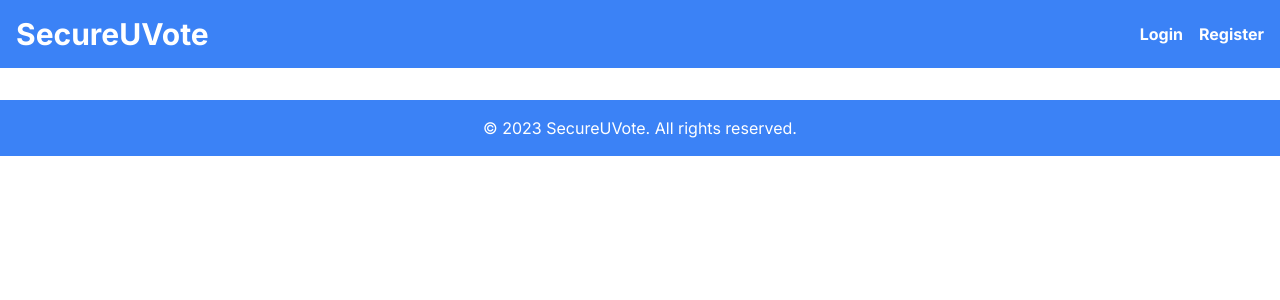
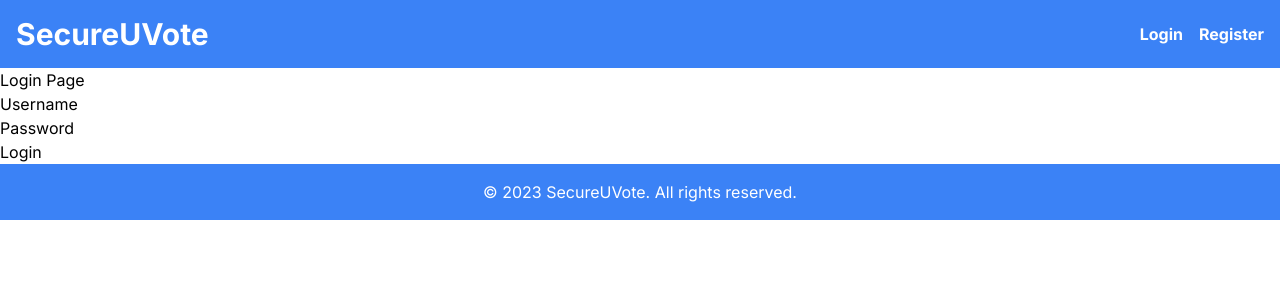
Before and after one commit to rebecca-kurtis/uledger-challenge, a Next.js app: page /login in a window 1280 px wide. Shown: the top 300 px of the page. Built offline with nearby package versions, Linux system fonts and the light colour scheme.

Commit message:
create LoginForm component

```diff
--- /dev/null
+++ b/src/app/login/LoginForm.tsx
@@ -0,0 +1,25 @@
+import React, { FormEvent } from "react";
+
+interface LoginFormProps {
+  onSubmit: (username: string, password: string) => void;
+}
+
+const LoginForm: React.FC<LoginFormProps> = () => {
+  return (
+    <form>
+      <div>
+        <label htmlFor="username">Username</label>
+        <input type="text" id="username" required />
+      </div>
+      <div>
+        <label htmlFor="password">Password</label>
+        <input type="password" id="password" required />
+      </div>
+      <div>
+        <button type="submit">Login</button>
+      </div>
+    </form>
+  );
+};
+
+export default LoginForm;
--- a/src/app/login/page.tsx
+++ b/src/app/login/page.tsx
@@ -1,8 +1,19 @@
-import React from "react";
 
-const LoginPage : React.FC = () => {
+
+import React from 'react';
+import LoginForm from './LoginForm';
+
+const LoginPage: React.FC = () => {
+  const handleLogin = (username: string, password: string) => {
+
+    console.log(`Logging in with username: ${username} and password: ${password}`);
+  };
+
   return (
-    <div className="flex justify-end justify-col container mx-auto mt-8"></div>
+    <div>
+      <h1>Login Page</h1>
+      <LoginForm onSubmit={handleLogin} />
+    </div>
   );
 };
 
```
